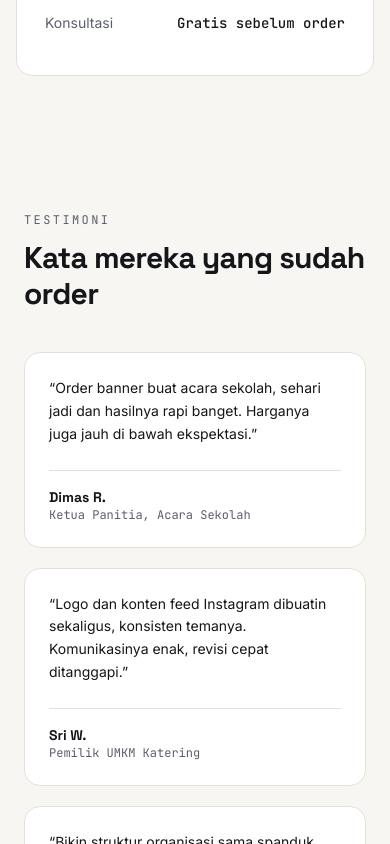
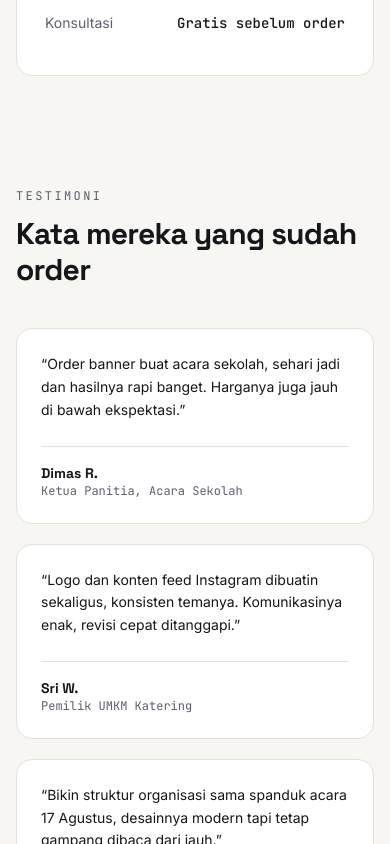
Before and after one commit to KYUZEN0/kreazydesign, a Next.js app: page / in a window 390 px wide. Shown: the part 2020-2864 px from the top of the page. Built offline with nearby package versions, Linux system fonts and the light colour scheme.

Commit message:
Update Testimonials.tsx

```diff
--- a/components/Testimonials.tsx
+++ b/components/Testimonials.tsx
@@ -2,7 +2,7 @@ import { testimonials } from "@/lib/content";
 
 export default function Testimonials() {
   return (
-    <section id="testimoni" className="px-6 py-20 md:py-28">
+    <section id="testimoni" className="px-4 py-14 sm:px-6 sm:py-20 md:py-28">
       <div className="mx-auto max-w-6xl">
         <p className="font-mono text-xs uppercase tracking-[0.2em] text-ink-soft">
           Testimoni
```
